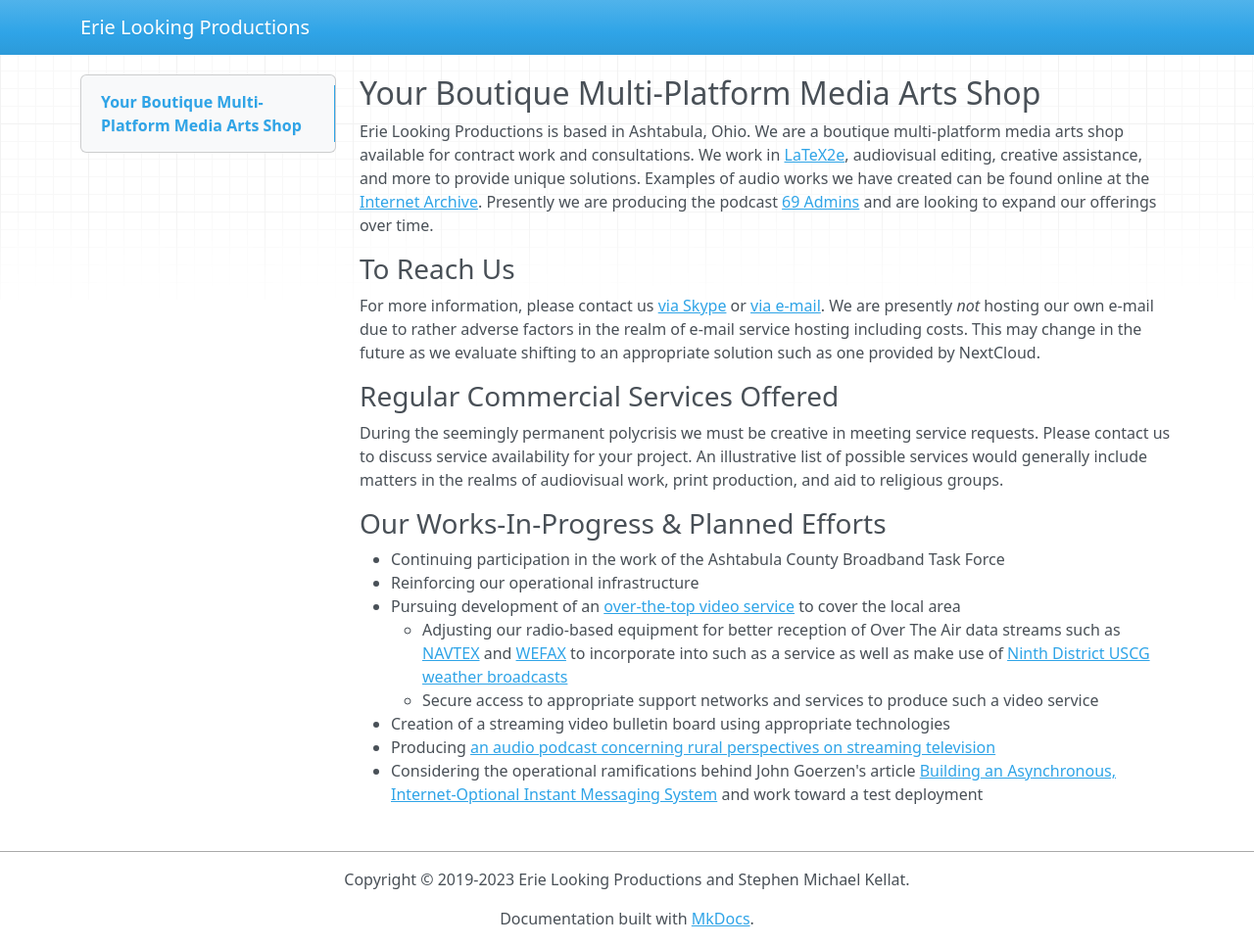
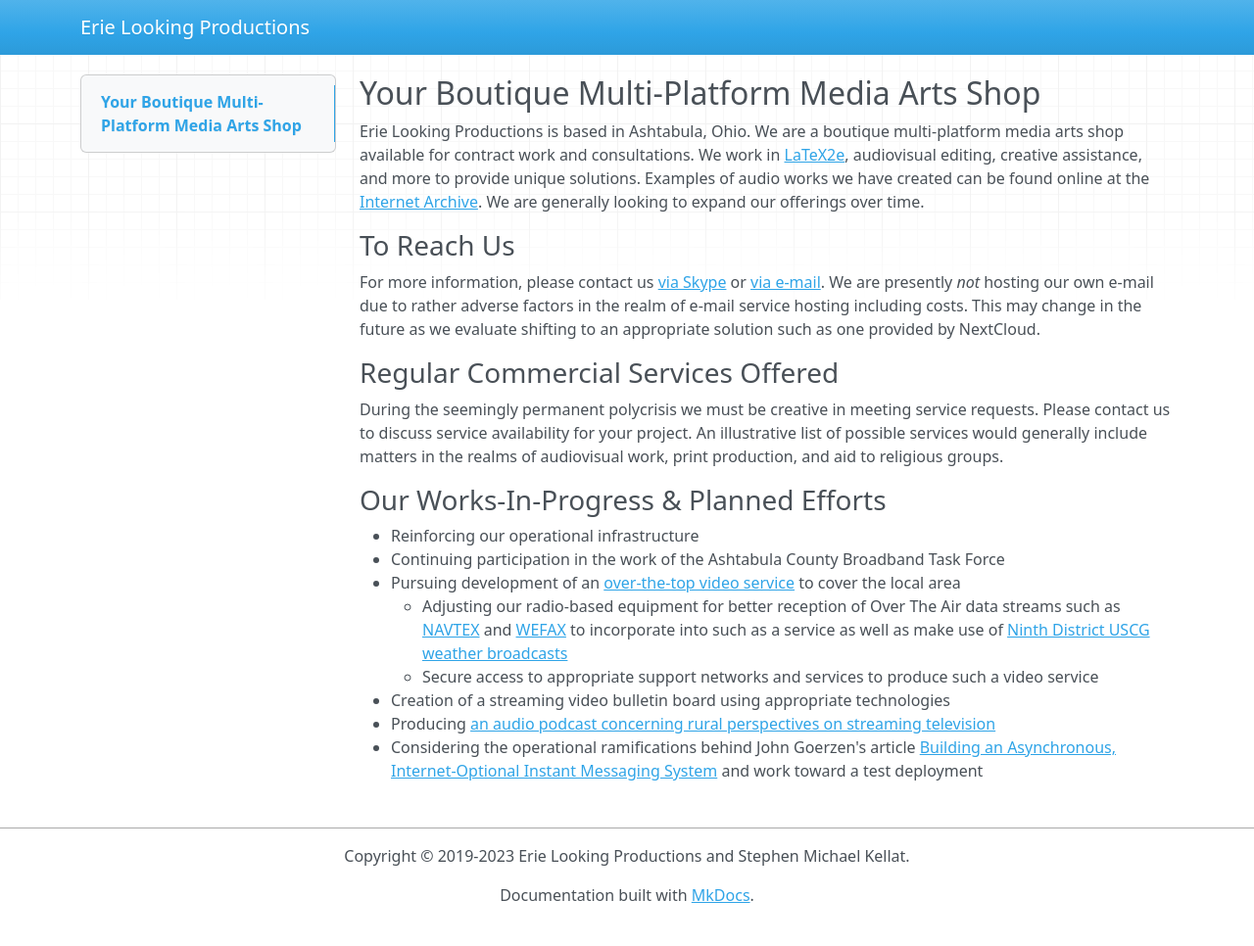
Before and after one commit to skellat/mkdocs-cms, an MkDocs documentation site: the page built from page/index.md, in a window 1280 px wide and 966 px high. Shown: the whole window at 98% size. Built offline with MkDocs 1.6.1, drawn with Linux system fonts in a browser that asks for light colours; nearby versions of some CDN libraries.

Commit message:
Quick changes
Signed-off-by: Stephen Michael Kellat <1001736+skellat@users.noreply.github.com>

```diff
--- a/docs/index.html
+++ b/docs/index.html
@@ -134,5 +134,5 @@
 
 <!--
 MkDocs version : 1.5.3
-Build Date UTC : 2023-11-24 06:28:17.085892+00:00
+Build Date UTC : 2023-11-24 06:30:01.965354+00:00
 -->
--- a/page/index.md
+++ b/page/index.md
@@ -1,6 +1,6 @@
 ## Your Boutique Multi-Platform Media Arts Shop
 
-Erie Looking Productions is based in Ashtabula, Ohio.  We are a boutique multi-platform media arts shop available for contract work and consultations.  We work in [LaTeX2e](https://simple.wikipedia.org/wiki/LaTeX), audiovisual editing, creative assistance, and more to provide unique solutions. Examples of audio works we have created can be found online at the [Internet Archive](https://archive.org/search.php?query=%22Erie%20Looking%20Productions%22&and[]=mediatype%3A%22audio%22).  Presently we are producing the podcast [69 Admins](https://69admins.com) and are looking to expand our offerings over time.
+Erie Looking Productions is based in Ashtabula, Ohio.  We are a boutique multi-platform media arts shop available for contract work and consultations.  We work in [LaTeX2e](https://simple.wikipedia.org/wiki/LaTeX), audiovisual editing, creative assistance, and more to provide unique solutions. Examples of audio works we have created can be found online at the [Internet Archive](https://archive.org/search.php?query=%22Erie%20Looking%20Productions%22&and[]=mediatype%3A%22audio%22).  We are generally looking to expand our offerings over time.
 
 ### To Reach Us
 
@@ -12,8 +12,8 @@
 
 ### Our Works-In-Progress & Planned Efforts
 
+* Reinforcing our operational infrastructure
 * Continuing participation in the work of the Ashtabula County Broadband Task Force
-* Reinforcing our operational infrastructure
 * Pursuing development of an [over-the-top video service](https://en.wikipedia.org/w/index.php?title=Over-the-top_media_service&oldid=1110776742) to cover the local area
     * Adjusting our radio-based equipment for better reception of Over The Air data streams such as [NAVTEX](https://en.wikipedia.org/wiki/NAVTEX) and [WEFAX](https://en.wikipedia.org/wiki/Radiofax#Weatherfax) to incorporate into such as a service as well as make use of [Ninth District USCG weather broadcasts](https://www.weather.gov/marine/uscg_broadcasts)
     * Secure access to appropriate support networks and services to produce such a video service
```
Also changed, not shown: 1 other file.
